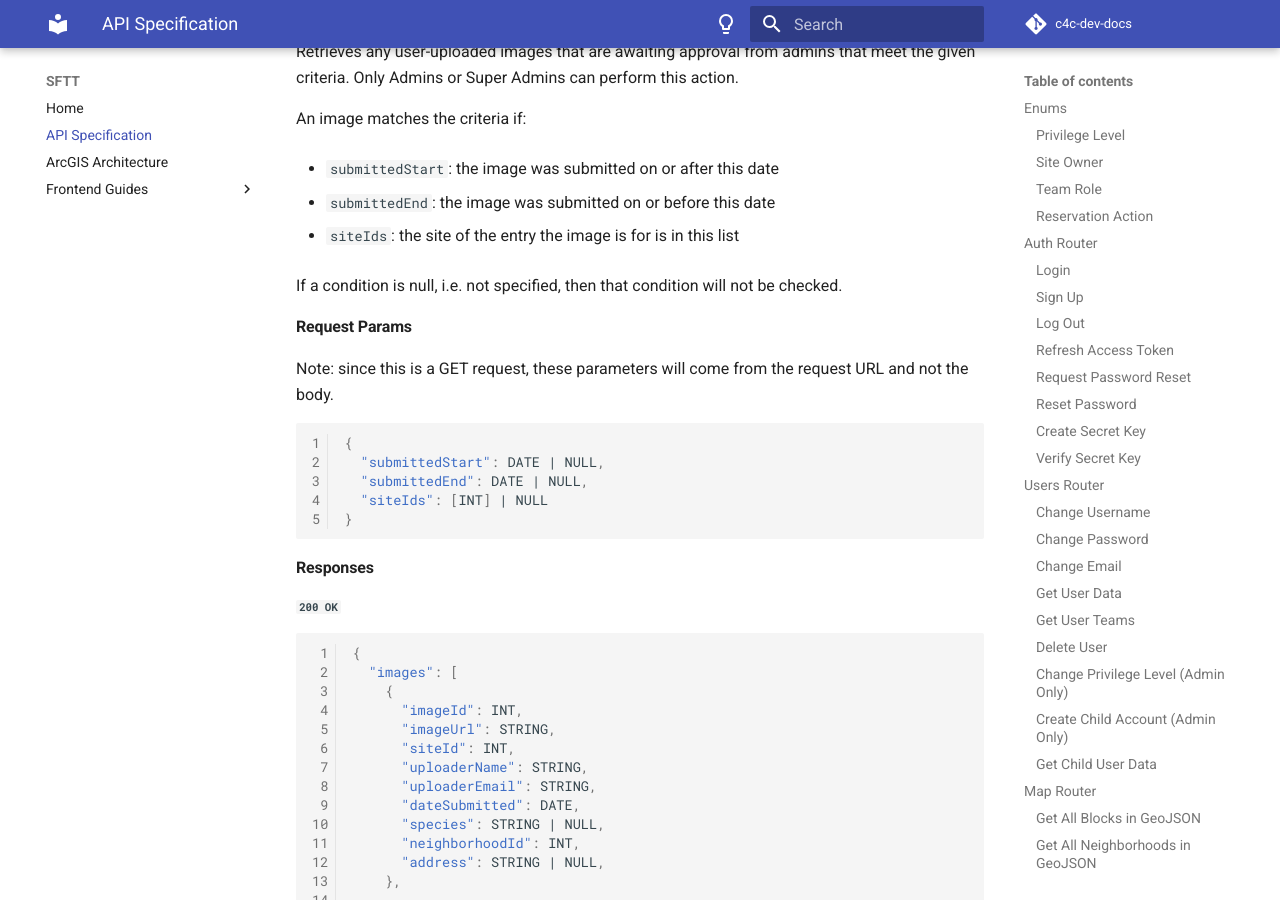
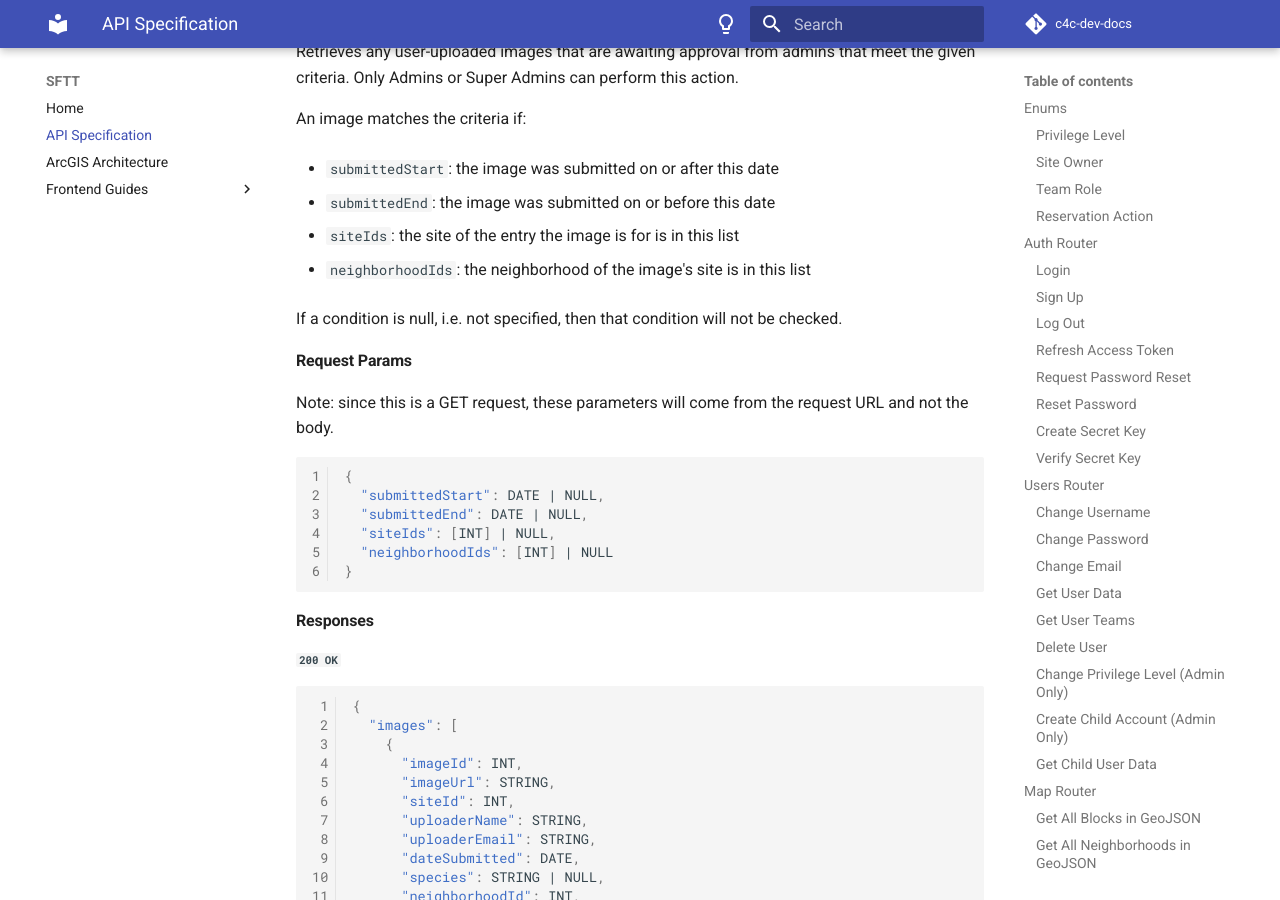
Before and after one commit to Code-4-Community/c4c-dev-docs, an MkDocs documentation site: the page built from docs/sftt/sftt-api-spec.md, in a window 1280 px wide and 900 px high, scrolled down 32397 px. Built offline with MkDocs 1.6.1 and Material for MkDocs 9.7.7, drawn with Linux system fonts in a browser that asks for light colours; comment, search, counter and statistics services are not loaded.

Commit message:
Update sftt-api-spec.md (#125)

````diff
--- a/docs/sftt/sftt-api-spec.md
+++ b/docs/sftt/sftt-api-spec.md
@@ -1496,6 +1496,8 @@ An image matches the criteria if:
 
 - `siteIds`: the site of the entry the image is for is in this list
 
+- `neighborhoodIds`: the neighborhood of the image's site is in this list
+
 
 If a condition is null, i.e. not specified, then that condition will not be checked.
 
@@ -1507,7 +1509,8 @@ Note: since this is a GET request, these parameters will come from the request U
 {
   "submittedStart": DATE | NULL,
   "submittedEnd": DATE | NULL,
-  "siteIds": [INT] | NULL
+  "siteIds": [INT] | NULL,
+  "neighborhoodIds": [INT] | NULL
 }
 ```
 
````
